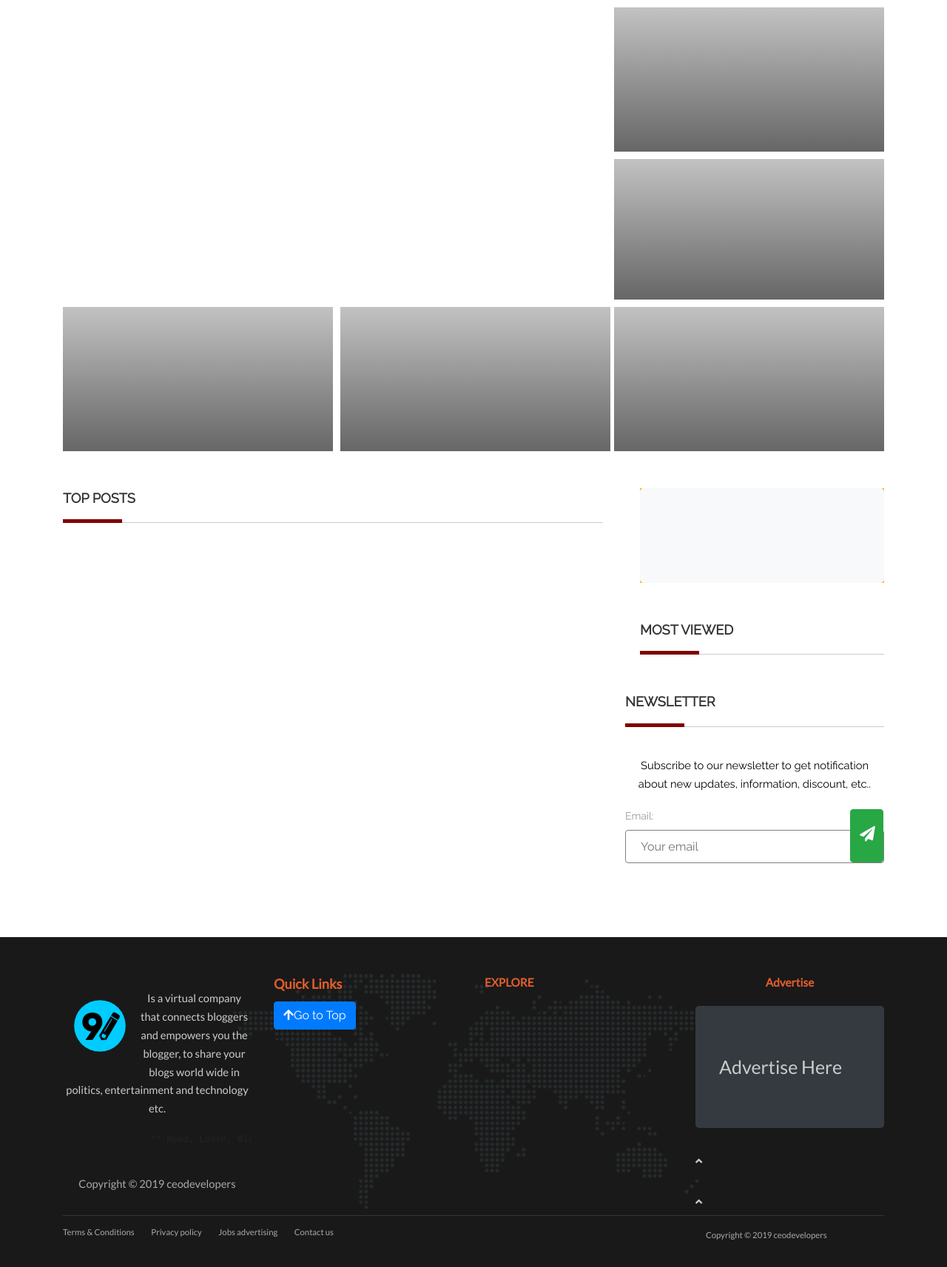
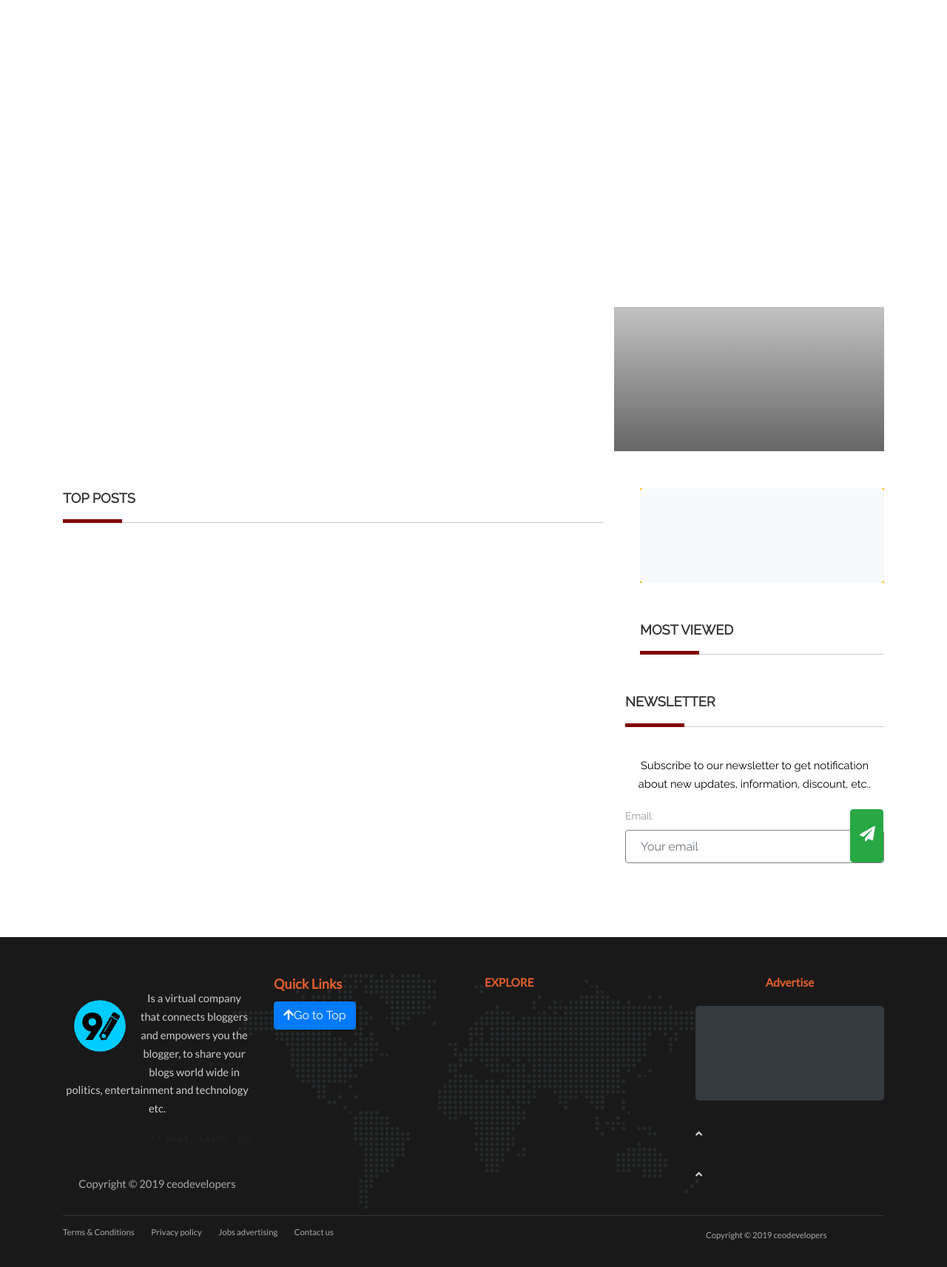
Before and after one commit to mikel-codes/nineproject, a Django app: template nineapp/templates/index.html in a window 1280 px wide. Shown: the part 67-1780 px from the top of the page at 74% size. Run offline with Django 3.2, Linux system fonts and the light colour scheme; the template is opened without the code that fills it: values that come from a table or form of the project are taken from there, others are empty; some libraries are stand-ins or nearby versions.

Commit message:
modified with ads

```diff
--- a/nineapp/templates/includes/website_index/footer.html
+++ b/nineapp/templates/includes/website_index/footer.html
@@ -97,9 +97,17 @@
               </h5>
               <div class="mb-20">
                 <div class="jumbotron bg-dark">
-                 <a href="{% url "contact" %}">
-                  <h3>Advertise Here</h3>
-                </a>
+                          <script async src="//pagead2.googlesyndication.com/pagead/js/adsbygoogle.js"></script>
+<!-- Life's Sweetness -->
+<ins class="adsbygoogle"
+     style="display:block"
+     data-ad-client="ca-pub-6147336652058243"
+     data-ad-slot="2775206229"
+     data-ad-format="auto"
+     data-full-width-responsive="true"></ins>
+<script>
+     (adsbygoogle = window.adsbygoogle || []).push({});
+</script>
               </div>
 
               <a href="#" class=" text-center go-top">
--- a/nineapp/templates/index.html
+++ b/nineapp/templates/index.html
@@ -88,8 +88,7 @@
 
             <div class="float-left float-sm-none w-1-3 w-sm-100 h-100 h-sm-600x">
                 <div class="pl-5 pb-5 pl-sm-0 ptb-sm-5 pos-relative h-50">
-                  <a class="pos-relative h-100 dplay-block">
-                    <div class="img-bg bg-2 bg-grad-layer-6"></div>
+
                     <script async src="//pagead2.googlesyndication.com/pagead/js/adsbygoogle.js"></script>
                     <!-- Life's Sweetness -->
                       <ins class="adsbygoogle"
@@ -101,15 +100,13 @@
                     <script>
      (adsbygoogle = window.adsbygoogle || []).push({});
 </script>
-                    <div class="abs-blr color-white p-20 bg-sm-color-7"></div>
                     <!--abs-blr --><!-- pos-relative -->
-                  </a>
+
                 </div><!-- w-1-3 -->
 
                 <div class="pl-5 ptb-5 pl-sm-0 pos-relative h-50">
                     <a class="pos-relative h-100 dplay-block">
-                      <div class="img-bg bg-3 bg-grad-layer-6"></div>
-                      <div class="abs-blr color-white p-20 bg-sm-color-7"></div><!--abs-blr -->
+
                     </a>
                   </div>
                 <!-- w-1-3 -->
@@ -149,9 +146,6 @@
 
             <div class="h-1-3 oflow-hidden">
               <div class="pr-5 pr-sm-0 pt-5 float-left float-sm-none pos-relative w-1-3 w-sm-100 h-100 h-sm-300x">
-                <a class="pos-relative h-100 dplay-block">
-                  <div class="img-bg bg-4 bg-grad-layer-6"></div>
-                  <div class="abs-blr color-white p-20 bg-sm-color-7"></div><!--abs-blr -->
                     <script async src="//pagead2.googlesyndication.com/pagead/js/adsbygoogle.js"></script>
 <!-- Life's Sweetness -->
 <ins class="adsbygoogle"
@@ -163,14 +157,13 @@
 <script>
      (adsbygoogle = window.adsbygoogle || []).push({});
 </script>
-                </a>
+
               </div><!-- w-1-3 -->
 
 
               <div class="pl-5 pl-sm-0 pt-5 pt-sm-10 float-left float-sm-none pos-relative w-1-3 w-sm-100 h-100 h-sm-300x">
-                <a class="pos-relative h-100 dplay-block">
-                  <div class="img-bg bg-6 bg-grad-layer-6"></div>
-                  <div class="abs-blr color-white p-20 bg-sm-color-7"></div><!--abs-blr -->
+
+
                   <script async src="//pagead2.googlesyndication.com/pagead/js/adsbygoogle.js"></script>
 <!-- Life's Sweetness -->
 <ins class="adsbygoogle"
@@ -182,7 +175,7 @@
 <script>
      (adsbygoogle = window.adsbygoogle || []).push({});
 </script>
-                </a>
+
               </div>
 
               <div class="pl-5 pl-sm-0 pt-5 pt-sm-10 float-left float-sm-none pos-relative w-1-3 w-sm-100 h-100 h-sm-300x">
```
Also changed, not shown: nineapp/templates/includes/getpost_ad.html (+11 -2 lines).
